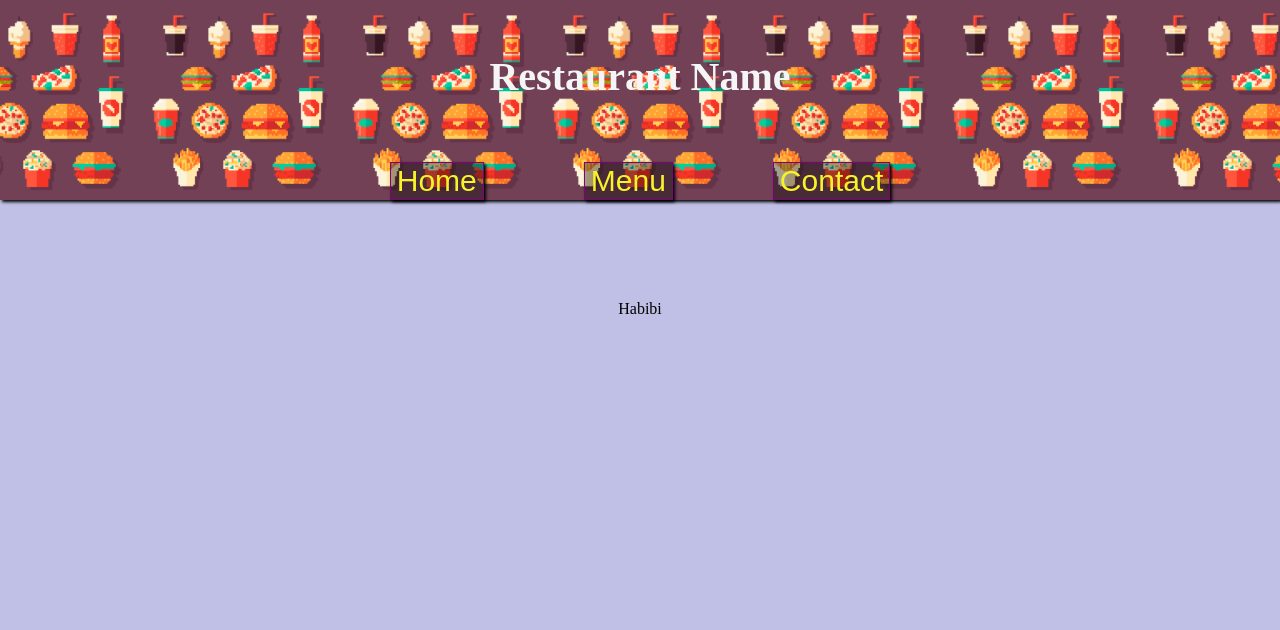
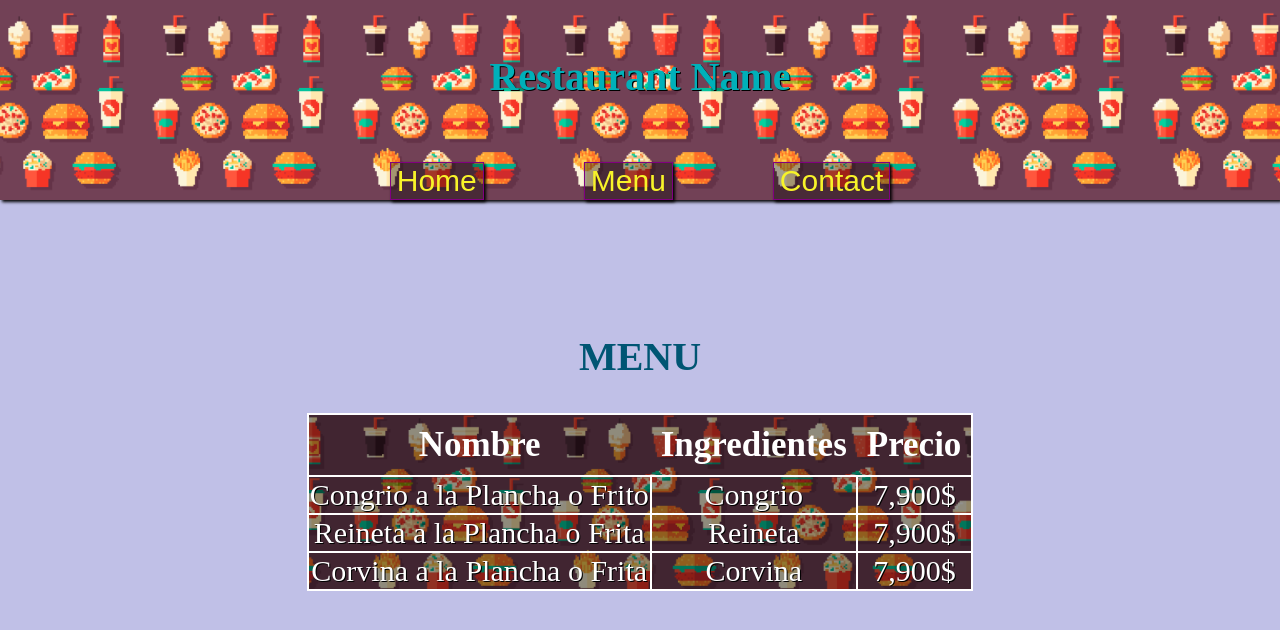
Before and after one commit to DavidxDl/RestaurantTemplate, a website built with webpack: page dist/index.html in a window 1280 px wide. Both pictures are taken after a click on the button "Menu". Built offline with nearby package versions, Linux system fonts and the light colour scheme.

Commit message:
please help

```diff
--- a/src/page-load.js
+++ b/src/page-load.js
@@ -1,5 +1,6 @@
 import tab1Func from './tab1'
 import tab2Func from './tab2'
+import tab3Func from './tab3'
 export function page_load (){
  const content = document.getElementById('content')
  const main_content = document.createElement('div')
@@ -39,4 +40,5 @@ export function page_load (){
 
  tab1.addEventListener('click', tab1Func)
  tab2.addEventListener('click', tab2Func)
+ tab3.addEventListener('click', tab3Func)
 }
--- a/src/style.css
+++ b/src/style.css
@@ -7,6 +7,28 @@ html, body{
     padding-bottom: 100px;
     background-color: #c0c0e7;
 
+}
+.Menu{
+    font-size: 30px;
+    color: #ffffff;
+    background: url(./banner.jpg) repeat center;
+    background-size: 200px;
+    border: 2px solid white;
+    border-collapse: collapse;
+    padding:10px;
+}
+.Menu td{
+    background-color: #0000006e;
+}
+.headingRow th{
+    font-size: 35px;
+    color: white;
+    padding:10px;
+    background-color: #0000006e;
+
+}
+.menuTEXT{
+    font-size: 40px;
 }
 .main_image{
     max-width: 750px;
@@ -19,6 +41,7 @@ html, body{
     align-items: center;
     justify-content: center;
     text-align: center;
+    color: #005573;
 }
 .main_title{
     font-size: 40px;
@@ -30,6 +53,9 @@ html, body{
     font-size: 20px;
 
 }
+i{
+    font-size: 20px;
+}
 .REVIEWS_TEXT, .timeTEXT{
     font-size: 30px;
     border-bottom: 2px solid rgb(161, 72, 72);
@@ -39,10 +65,14 @@ html, body{
     color: #1bc5d7;
     background: url(./banner.jpg) repeat center;
     background-size: 200px;
+    border: 2px solid white;
+    border-collapse: collapse;
 
 }
-th, td{
+.horarios th, td{
     border: 2px solid white;
+    text-shadow: 1px 1px black;
+    background-color: #0000003d;
 }
 
 .header{
@@ -50,6 +80,7 @@ th, td{
     grid-template-columns: 1fr;
     grid-template-rows: 1fr 1fr;
     width: 100%;
+
     min-height: 200px;
     background: url(./banner.jpg)  repeat center;
     background-size: 200px;
@@ -65,7 +96,8 @@ th, td{
     justify-self: center;
     margin: 0;
     font-size: 40px;
-    color: rgb(245, 245, 245);
+    color: rgb(0 176 185);
+    text-shadow: 1px 1px black;
 }
 .nav_btns{
     display: flex;
@@ -90,9 +122,12 @@ th, td{
     cursor: pointer;
 }
 
-@media only screen and (max-width:468px){
+@media only screen and (max-width:760px){
     .nav_btns{
         color: white;
         gap:10px;
     }
+    .main_image{
+        max-width: 386px;
+    }
 }
--- a/src/tab2.js
+++ b/src/tab2.js
@@ -1,4 +1,84 @@
 export default function tab2Func(){
-    const main_content = document.querySelector('.main')
-    main_content.innerHTML = 'Habibi'
+    const content = document.getElementById('content');
+    const main_content = document.querySelector('.main');
+    main_content.innerHTML = '';
+
+    // Menu
+    const menuTEXT = document.createElement('h2');
+    menuTEXT.classList.add('menuTEXT');
+    menuTEXT.innerHTML = 'MENU';
+    //starting table
+    const menu = document.createElement('table');
+    menu.classList.add('Menu');
+    // Creating THead
+    const tHead = document.createElement('thead');
+    tHead.classList.add('menuHead');
+    //header rows
+    const headingRow = document.createElement('tr');
+    headingRow.classList.add('headingRow');
+    //headers th
+    const th1 = document.createElement('th');
+    th1.classList.add('firstTh');
+    th1.innerHTML = 'Nombre';
+
+    const th2 = document.createElement('th');
+    th2.classList.add('secondTh');
+    th2.innerHTML = 'Ingredientes';
+
+    const th3 = document.createElement('th');
+    th3.classList.add('thirdTh');
+    th3.innerHTML = 'Precio';
+    //Tbody
+    const tBody = document.createElement('tbody');
+    tBody.classList.add('menuBody');
+    //menu rows trs
+    const tr1 = document.createElement('tr');
+    tr1.classList.add('menuRows');
+    const tr2 = document.createElement('tr');
+    tr1.classList.add('menuRows');
+    const tr3 = document.createElement('tr');
+    tr1.classList.add('menuRows');
+    //menu data td
+    const td1 = document.createElement('td');
+    td1.classList.add('menuData');
+    td1.innerHTML = 'Congrio a la Plancha o Frito';
+    const td2 = document.createElement('td');
+    td2.classList.add('menuData');
+    td2.innerHTML = 'Congrio';
+    const td3 = document.createElement('td');
+    td3.classList.add('menuData');
+    td3.innerHTML = '7,900$';
+    //second row
+    const td4 = document.createElement('td');
+    td4.classList.add('menuData');
+    td4.innerHTML = 'Reineta a la Plancha o Frita';
+    const td5 = document.createElement('td');
+    td5.classList.add('menuData');
+    td5.innerHTML = 'Reineta';
+    const td6 = document.createElement('td');
+    td6.classList.add('menuData');
+    td6.innerHTML = '7,900$';
+    // third row
+    const td7 = document.createElement('td');
+    td7.classList.add('menuData');
+    td7.innerHTML = 'Corvina a la Plancha o Frita';
+    const td8 = document.createElement('td');
+    td8.classList.add('menuData');
+    td8.innerHTML = 'Corvina';
+    const td9 = document.createElement('td');
+    td9.classList.add('menuData');
+    td9.innerHTML = '7,900$';
+
+
+    tr1.append(td1,td2,td3)
+    tr2.append(td4,td5,td6)
+    tr3.append(td7,td8,td9)
+    tBody.append(tr1,tr2,tr3)
+    headingRow.append(th1,th2,th3)
+    tHead.append(headingRow);
+    menu.append(tHead,tBody);
+    main_content.append(menuTEXT,menu);
+
+
+
 }
--- /dev/null
+++ b/src/tab3.js
@@ -0,0 +1,31 @@
+export default function tab3Func(){
+
+    const main_content = document.querySelector('.main');
+    main_content.innerHTML = '';
+
+    const timeTEXT = document.createElement('h2')
+    timeTEXT.classList.add('timeTEXT')
+    timeTEXT.innerHTML = 'Ubicacion'
+    // horarios div
+    const horarios = document.createElement('table')
+    horarios.classList.add('horarios')
+
+    const days = document.createElement('th')
+    days.classList.add('days')
+    days.innerHTML = 'Telefono'
+
+
+    const horarios_info = document.createElement('td')
+    horarios_info.classList.add('horarios_info')
+    horarios_info.innerHTML = '+569 4534623'
+
+
+    horarios.append(days,horarios_info)
+    main_content.append(horarios);
+
+
+
+
+
+
+}
```
Also changed, not shown: dist/index.html, dist/main.js.
